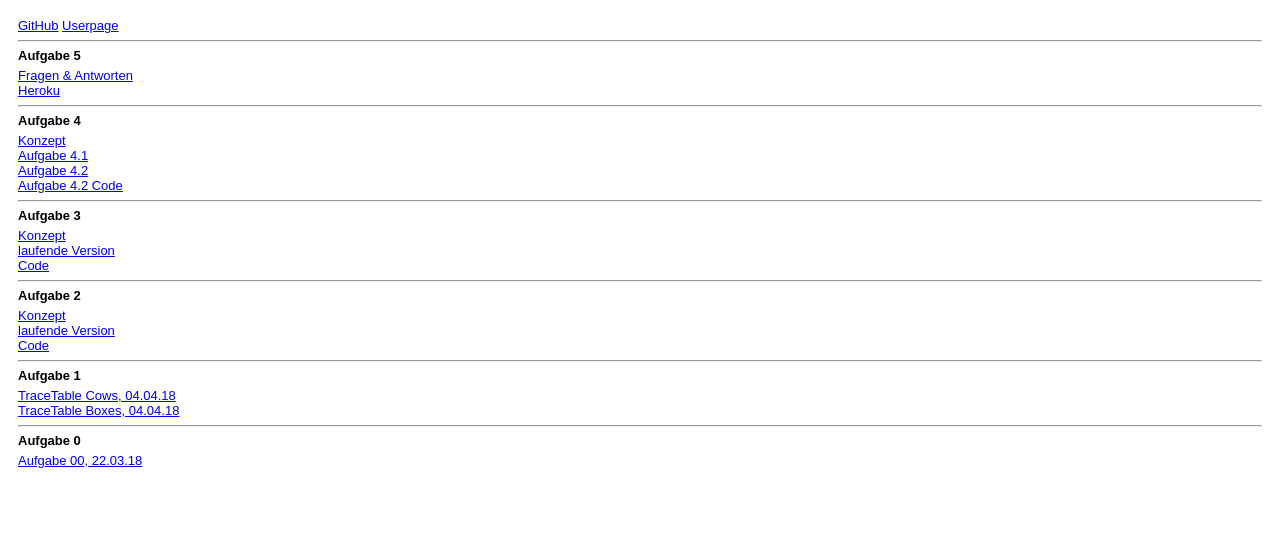
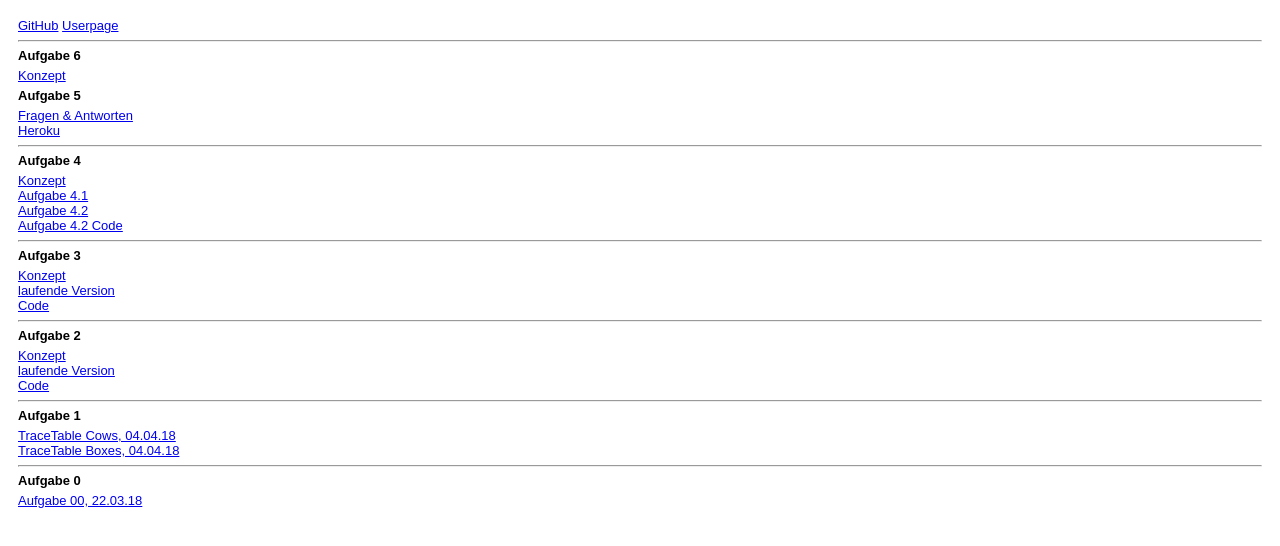
Before and after one commit to MelvinBusch/Userpage, a plain HTML site: page steckbrief/steckbrief.htm in a window 1280 px wide. Drawn offline with Linux system fonts and the light colour scheme.

Commit message:
Aufgabe 6 Konzept

```diff
--- a/steckbrief/steckbrief.htm
+++ b/steckbrief/steckbrief.htm
@@ -22,6 +22,8 @@ h4 {
 	<a href="https://github.com/MelvinBusch" target="_blank">GitHub</a>
 	<a href="https://melvinbusch.github.io/Userpage/" target="_blank">Userpage</a>
 	<hr>
+    <h4>Aufgabe 6</h4>
+    <a href="https://github.com/MelvinBusch/EIA2/blob/master/Aufgabe06/Aufgabe%206%20Konzept.pdf" target="_blank">Konzept</a><br>
     <h4>Aufgabe 5</h4>
     <a href="https://github.com/MelvinBusch/EIA2/blob/master/Aufgabe05/Fragen.pdf" target="_blank">Fragen & Antworten</a><br>
     <a href="https://eia-melvin.herokuapp.com/?a=5&b=3" target="_blank">Heroku</a>
```
